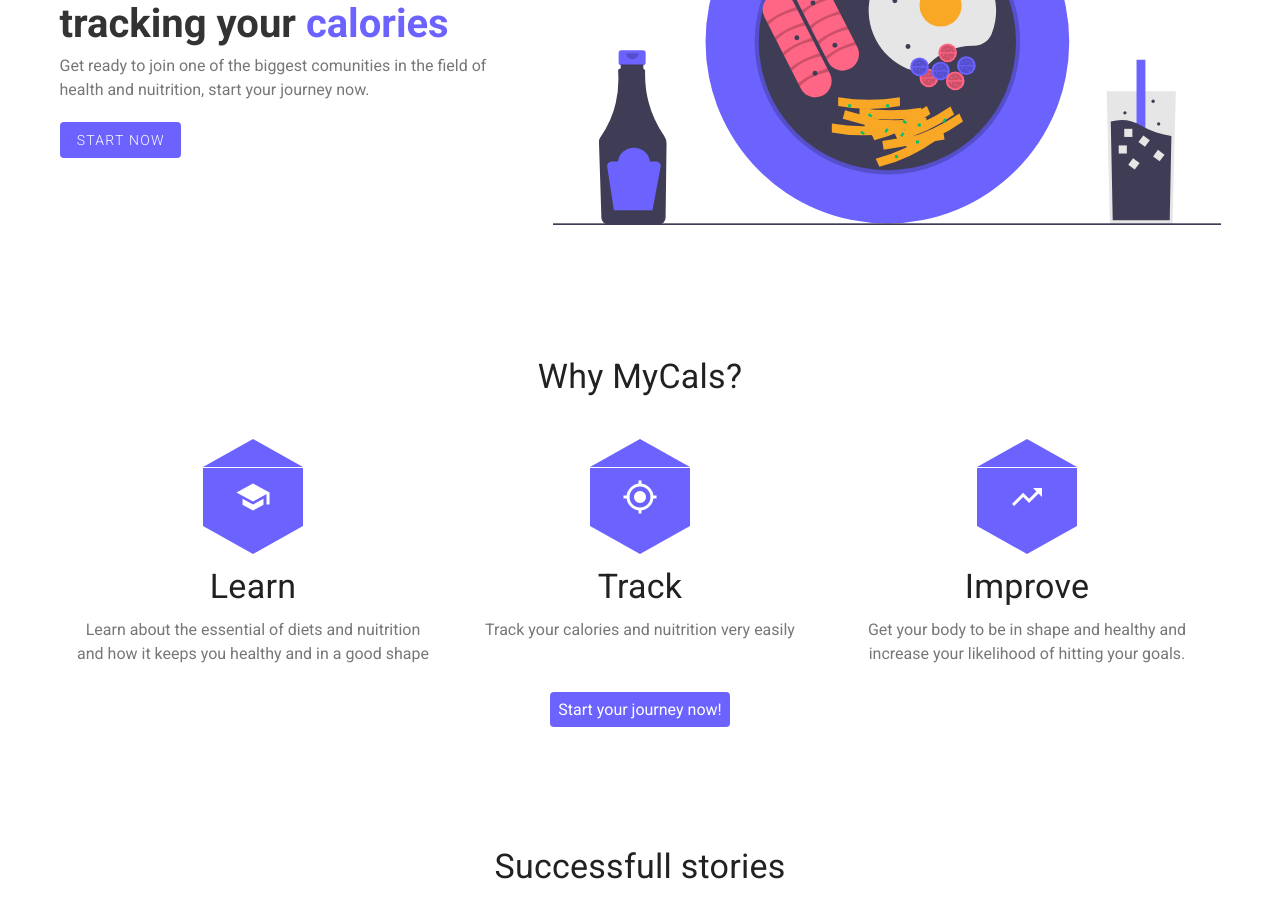
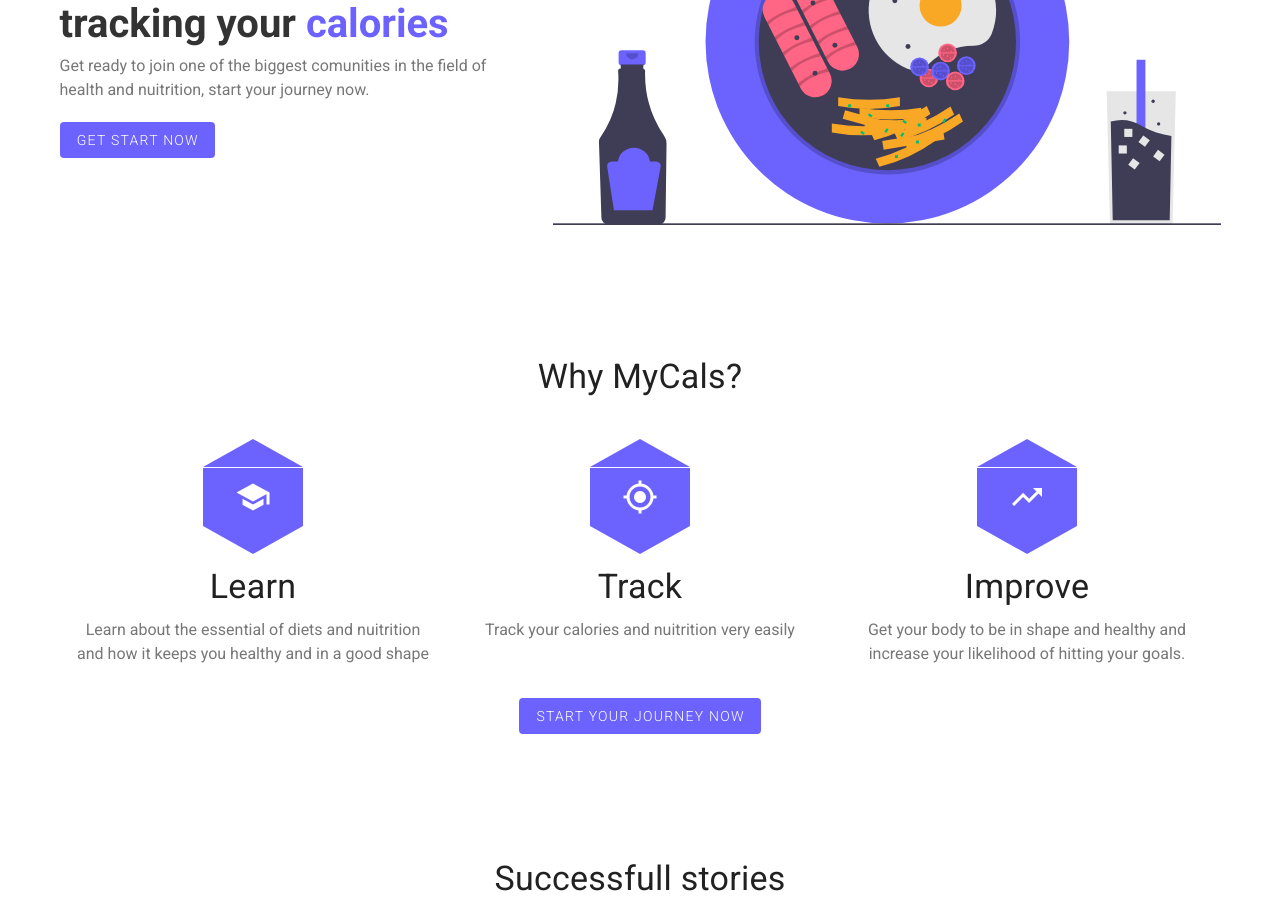
Before and after one commit to Achraffawzi/MyCals-FRONTEND, a Vue app: page / in a window 1280 px wide. Shown: the part 280-1185 px from the top of the page. Built offline with nearby package versions, Linux system fonts and the light colour scheme; no server answers.

Commit message:
Assigning the route to the get started links in homepage

```diff
--- a/src/components/Home/Banner.vue
+++ b/src/components/Home/Banner.vue
@@ -11,7 +11,7 @@
             Get ready to join one of the biggest comunities in the field of
             health and nuitrition, start your journey now.
           </p>
-          <v-btn depressed class="primary font-weight-light banner__intro__button"> Start now </v-btn>
+          <v-btn depressed class="primary white--text font-weight-light banner__intro__button" link to="/Signup"> Get Start Now </v-btn>
         </v-col>
         <v-col cols="12" sm="12" md="7">
           <div class="banner__img">
--- a/src/views/Home.vue
+++ b/src/views/Home.vue
@@ -7,9 +7,10 @@
       <v-container>
         <h4 class="text-h4">Why MyCals?</h4>
         <WhyComponent />
-        <router-link class="primary white--text pa-2 rounded" to="startingLink">
+        <v-btn depressed class="primary white--text font-weight-light banner__intro__button" link to="/Signup">Start Your Journey Now </v-btn>
+        <!-- <router-link class="primary white--text pa-2 rounded" to="/Signup">
           Start your journey now!
-        </router-link>
+        </router-link> -->
       </v-container>
     </section>
     <!-- Testimonial -->
```
